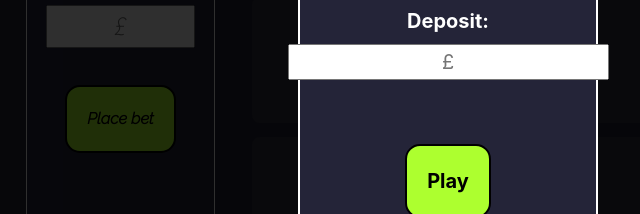
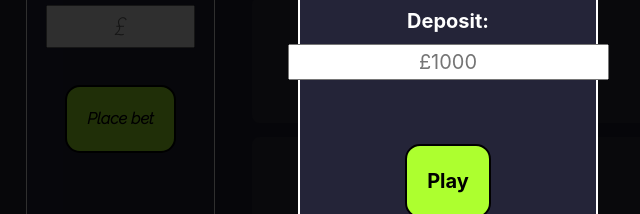
Before and after one commit to Didz-1/stake-mines-replica, a plain HTML site: page index.html in a window 1280 px wide. Shown: the part 244-458 px from the top of the page, 192-832 px from the left. Drawn offline with nearby package versions, Linux system fonts and the light colour scheme.

Commit message:
calc works

```diff
--- a/index.html
+++ b/index.html
@@ -15,7 +15,7 @@
             <form class="mt-5" id="play">
                 <label>Deposit:</label>
                 <br>
-                <input type="text" id="deposit" placeholder="£" autocomplete="off">
+                <input type="text" id="deposit" placeholder="£1000" autocomplete="off">
                 <br>
                 <button class="play-btn">Play</button>
                 <h3 class="invalid mt-4">Invalid amount<br><hr class="invalid-line">Must be &lt;£10,000</h3>
```
